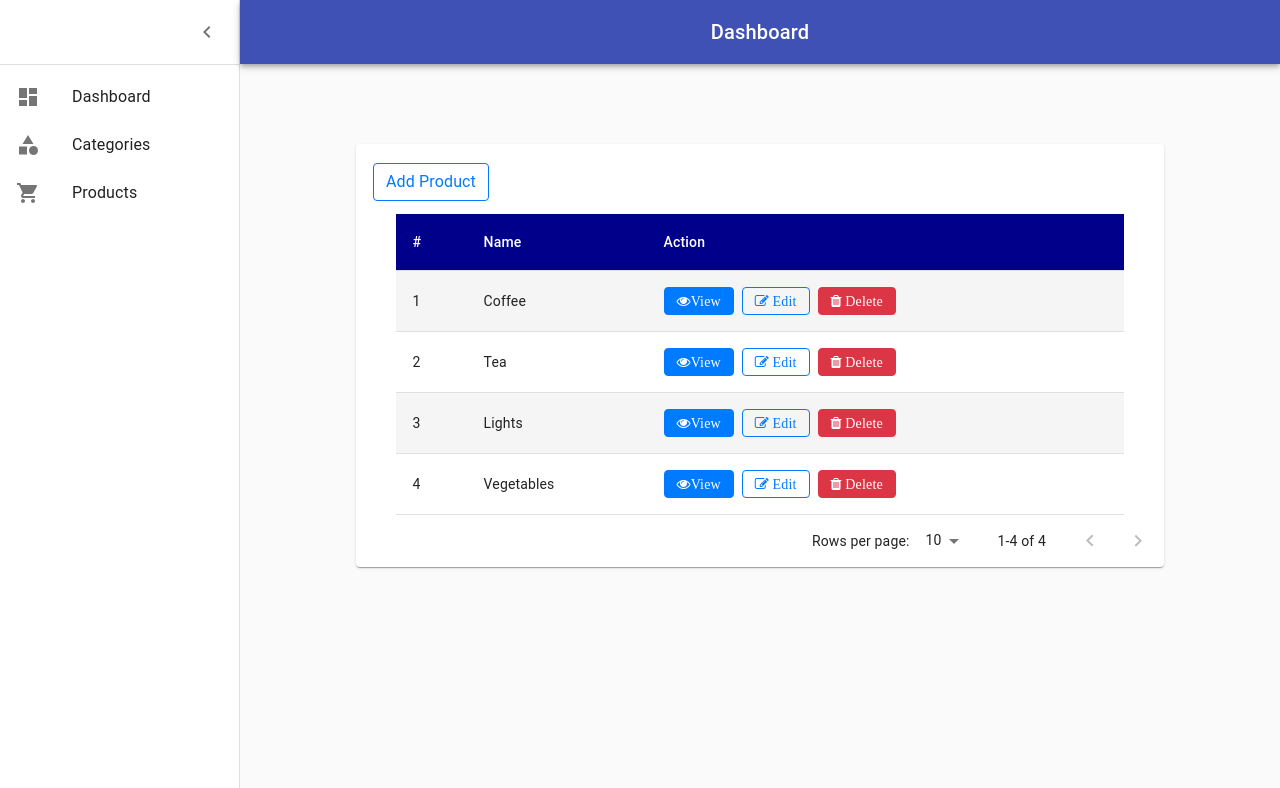
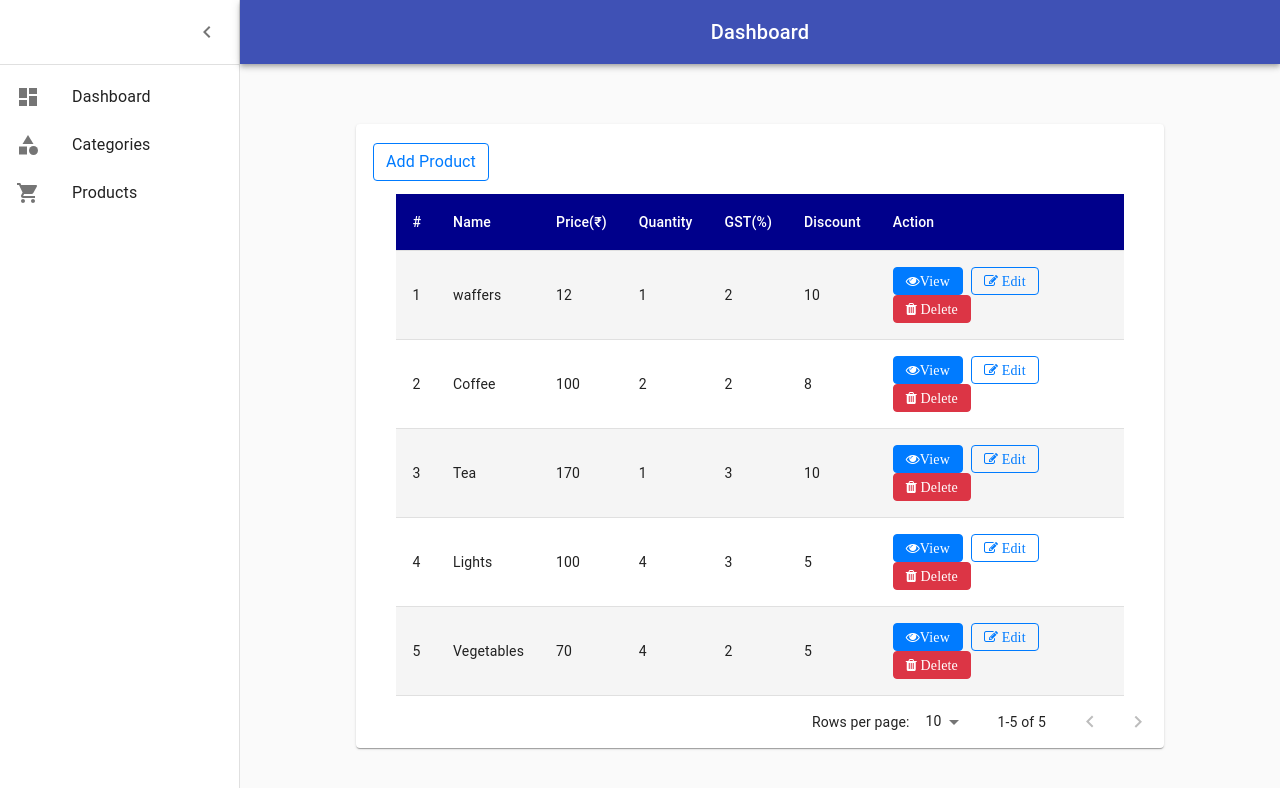
Before and after one commit to Hardi-Shah/React-POS, a React (Create React App) app: page /Product in a window 1280 px wide. Shown: the top 788 px of the page. Built offline with nearby package versions, Linux system fonts and the light colour scheme; data requests are answered from the project's data file.

Commit message:
Initial Commit

```diff
--- a/db.json
+++ b/db.json
@@ -20,19 +20,44 @@
   "products": [
     {
       "id": 1,
-      "name": "Vegetables"
+      "name": "Vegetables",
+      "price": "70",
+      "quantity": "4",
+      "gst": "2",
+      "discount": "5"
     },
     {
       "id": 2,
-      "name": "Lights"
+      "name": "Lights",
+      "price": "100",
+      "quantity": "4",
+      "gst": "3",
+      "discount": "5"
     },
     {
       "name": "Tea",
-      "id": 3
+      "id": 3,
+      "price": "170",
+      "quantity": "1",
+      "gst": "3",
+      "discount": "10"
     },
     {
       "name": "Coffee",
-      "id": 4
+      "id": 4,
+      "price": "100",
+      "quantity": "2",
+      "gst": "2",
+      "discount": "8"
+    },
+    {
+      "name": "waffers",
+      "price": "12",
+      "quantity": "1",
+      "selectOption": "clothing",
+      "gst": "2",
+      "discount": "10",
+      "id": 6
     }
   ]
 }
--- a/src/App.css
+++ b/src/App.css
@@ -51,7 +51,7 @@ select {
   background-image: none;
   border: 1px solid #ccc;
   border-radius: 4px;
-    margin-bottom: 20px;
+   margin-bottom: 20px;
 }
 
 .form-control {
--- a/src/components/Products/Pages/ProductList.js
+++ b/src/components/Products/Pages/ProductList.js
@@ -12,19 +12,21 @@ import { useHistory } from "react-router-dom";
 import TablePagination from "@material-ui/core/TablePagination";
 import '../../Products/ProductList/Product.css';
 import { Paper } from "@material-ui/core";
-import {toast} from 'react-toastify';
+import { toast } from 'react-toastify';
 import 'react-toastify/dist/ReactToastify.css';
+
 toast.configure()
+
 const useStyles = makeStyles((theme) => ({
     table: {
         width: '90%',
         margin: 'auto',
         marginTop: 50
     },
-    paper:{
-        marginTop:80,
-        width:'80%',
-        margin:'auto'
+    paper: {
+        marginTop: 80,
+        width: '80%',
+        margin: 'auto'
     },
     head: {
         backgroundColor: 'darkblue'
@@ -54,8 +56,11 @@ export default function ProductList() {
 
     };
     const deleteProduct = async id => {
-        toast('Are you sure you want to delete this?')
+        if (window.confirm("Do you want to continue ?")) {
             await deleteProductServiceById(id)
+            toast.success('Deleted successfully!')
+            history.push("/Product");
+        }
         history.push("/Product");
     }
     const [page, setPage] = React.useState(0);
@@ -78,6 +83,10 @@ export default function ProductList() {
                         <TableRow className={classes.head}>
                             <TableCell className={classes.headcolor}>#</TableCell>
                             <TableCell className={classes.headcolor}>Name</TableCell>
+                            <TableCell className={classes.headcolor}>Price(₹)</TableCell>
+                            <TableCell className={classes.headcolor}>Quantity</TableCell>
+                            <TableCell className={classes.headcolor}>GST(%)</TableCell>
+                            <TableCell className={classes.headcolor}>Discount</TableCell>
                             <TableCell className={classes.headcolor}>Action</TableCell>
                         </TableRow>
                     </TableHead>
@@ -89,7 +98,11 @@ export default function ProductList() {
                                     <TableCell component="th" scope="row">
                                         {index + 1}
                                     </TableCell>
-                                <TableCell >{product.name}</TableCell>
+                                    <TableCell>{product.name}</TableCell>
+                                    <TableCell>{product.price}</TableCell>
+                                    <TableCell>{product.quantity}</TableCell>
+                                    <TableCell>{product.gst}</TableCell>
+                                    <TableCell>{product.discount}</TableCell>
                                     <TableCell>
                                         <Link className="btn fa fa-eye btn-primary mr-2" to={`/products/${product.id}`}>View</Link>
                                         <Link className="btn fa fa-edit btn-outline-primary mr-2" to={`/products/edit/${product.id}`}> Edit</Link>
--- a/src/components/Products/ProductList/AddProduct.js
+++ b/src/components/Products/ProductList/AddProduct.js
@@ -9,10 +9,27 @@ import TextError from "./TextError";
 const AddProduct = () => {
     let history = useHistory();
     const initialValues = {
-        name: ""
+        name: "",
+        price: "",
+        quantity: "",
+        selectOption: '',
+        gst: "",
+        discount: ""
     };
     const validationSchema = Yup.object({
-        name: Yup.string().required('ProductName is Reuired')
+        name: Yup.string().required('ProductName is Reuired'),
+        price: Yup.number().typeError("That doesn't look like a  number")
+            .positive("A price number can't start with a minus").required('Price is Reuired'),
+        quantity: Yup.number().typeError("That doesn't look like a  number")
+            .positive("A price  can't start with a minus")
+            .integer("A price  can't include a decimal point").required('Quantity is Reuired'),
+        selectOption: Yup.string().required('Select Category is Reuired'),
+        gst: Yup.number().typeError("That doesn't look like a  number")
+            .positive("A GST number can't start with a minus")
+            .integer("A GST number can't include a decimal point").required('GST is Reuired'),
+        discount: Yup.number().typeError("That doesn't look like a  number")
+            .positive("A discount number can't start with a minus")
+            .integer("A discount number can't include a decimal point").required('Discount is Reuired')
     })
     const onSubmit = async values => {
         await addProductService(values)
@@ -34,6 +51,37 @@ const AddProduct = () => {
                                     <Field name="name" type="text" placeholder='Enter Product Name' />
                                     <ErrorMessage name="name" component={TextError} />
                                 </div>
+                                <div >
+                                    <label>Price </label>
+                                    <Field name="price" type="text" placeholder=' Price' />
+                                    <ErrorMessage name="price" component={TextError} />
+                                </div>
+                                <div >
+                                    <label>Quantity </label>
+                                    <Field name="quantity" type="text" placeholder=' Quantity' />
+                                    <ErrorMessage name="quantity" component={TextError} />
+                                </div>
+                                <div >
+                                    <label>Category Name</label>
+                                    <Field as='select' name='selectOption'>
+                                        <option value=''>Select Category</option>
+                                        <option value='clothing'>Clothing</option>
+                                        <option value='bevrages'>Bevarages</option>
+                                        <option value='food'>Food</option>
+                                        <option value='electronics'>Electronics</option>
+                                    </Field>
+                                    <ErrorMessage name="selectOption" component={TextError} />
+                                </div>
+                                <div >
+                                    <label>GST </label>
+                                    <Field name="gst" type="text" placeholder=' GST' />
+                                    <ErrorMessage name="gst" component={TextError} />
+                                </div>
+                                <div >
+                                    <label>Discount</label>
+                                    <Field name="discount" type="text" placeholder=' Discount' />
+                                    <ErrorMessage name="discount" component={TextError} />
+                                </div>
                                 <button type='submit' disabled={!formik.isValid} className="btn btn-success btn-block">Add Category</button>
                             </Form>
                         )
@@ -41,7 +89,7 @@ const AddProduct = () => {
                 </Formik>
 
             </div>
-        </div>
+        </div >
     )
 };
 export default AddProduct;
--- a/src/components/Products/ProductList/EditProduct.js
+++ b/src/components/Products/ProductList/EditProduct.js
@@ -10,16 +10,38 @@ const EditProduct = () => {
     let history = useHistory();
     const { id } = useParams();
     const [product, setProduct] = useState({
-        name: ""
+        name: "",
+        price: "",
+        quantity: "",
+        selectOption: '',
+        gst: "",
+        discount: ""
     });
     const handleChange = e => {
         setProduct({ ...product, [e.target.name]: e.target.value })
     };
     const initialValues = {
-        name: ""
+        name: "",
+        price: "",
+        quantity: "",
+        selectOption: '',
+        gst: "",
+        discount: ""
     };
     const validationSchema = Yup.object({
-        name: Yup.string().required('ProductName is Reuired')
+        name: Yup.string().required('ProductName is Reuired'),
+        price: Yup.number().typeError("That doesn't look like a  number")
+            .positive("A price number can't start with a minus").required('Price is Reuired'),
+        quantity: Yup.number().typeError("That doesn't look like a  number")
+            .positive("A price  can't start with a minus")
+            .integer("A price  can't include a decimal point").required('Quantity is Reuired'),
+        selectOption: Yup.string().required('Select Category is Reuired'),
+        gst: Yup.number().typeError("That doesn't look like a  number")
+            .positive("A GST number can't start with a minus")
+            .integer("A GST number can't include a decimal point").required('GST is Reuired'),
+        discount: Yup.number().typeError("That doesn't look like a  number")
+            .positive("A discount number can't start with a minus")
+            .integer("A discount number can't include a decimal point").required('Discount is Reuired')
     })
     const onSubmit = async values => {
         await editProductService(id, values)
@@ -37,7 +59,7 @@ const EditProduct = () => {
                 history.push("/ProductNotFound");
             })
     };
-    const { name } = product;
+    const { name,price,quantity,selectOption,gst,discount } = product;
     return (
         <div className="container">
             <div className="w-75 mx-auto shadow p-5 AddStyle" >
@@ -51,8 +73,39 @@ const EditProduct = () => {
                             <Form>
                                 <div >
                                     <label>Product Name</label>
-                                    <Field name="name" type="text" value={name} onChange={handleChange} placeholder='Enter Category Name' />
+                                    <Field name="name" type="text" value={name} onChange={handleChange} placeholder='Enter Product Name' />
                                     <ErrorMessage name="name" component={TextError} />
+                                </div>
+                                <div >
+                                    <label>Price </label>
+                                    <Field name="price" value={price} onChange={handleChange} type="text" placeholder=' Price' />
+                                    <ErrorMessage name="price" component={TextError} />
+                                </div>
+                                <div >
+                                    <label>Quantity </label>
+                                    <Field name="quantity" value={quantity} onChange={handleChange} type="text" placeholder=' Quantity' />
+                                    <ErrorMessage name="quantity" component={TextError} />
+                                </div>
+                                <div >
+                                    <label>Category Name</label>
+                                    <Field as='select' name='selectOption' value={selectOption} onChange={handleChange}>
+                                        <option value=''>Select Category</option>
+                                        <option value='clothing'>Clothing</option>
+                                        <option value='bevrages'>Bevarages</option>
+                                        <option value='food'>Food</option>
+                                        <option value='electronics'>Electronics</option>
+                                    </Field>
+                                    <ErrorMessage name="selectOption" component={TextError} />
+                                </div>
+                                <div >
+                                    <label>GST </label>
+                                    <Field name="gst" value={gst} onChange={handleChange} type="text" placeholder=' GST' />
+                                    <ErrorMessage name="gst" component={TextError} />
+                                </div>
+                                <div >
+                                    <label>Discount</label>
+                                    <Field name="discount" value={discount} onChange={handleChange} type="text" placeholder=' Discount' />
+                                    <ErrorMessage name="discount" component={TextError} />
                                 </div>
                                 <button type='submit' disabled={!formik.isValid} className="btn btn-warning btn-block ">Edit User</button>
                             </Form>
--- a/src/components/Products/ProductList/Product.css
+++ b/src/components/Products/ProductList/Product.css
@@ -9,3 +9,7 @@
     margin-bottom: -44px;
     margin-left: -658px;
 }
+.container{
+    margin-top:-20px;
+    margin-bottom: 20px;
+}
--- a/src/components/Products/ProductList/Product.js
+++ b/src/components/Products/ProductList/Product.js
@@ -5,7 +5,12 @@ import { getProductServiceById } from "../../../Services/ProductService";
 const Product = () => {
     let history = useHistory();
     const [product, setProduct] = useState({
-        name: ""
+        name: "",
+        price: "",
+        quantity: "",
+        selectOption: '',
+        gst: "",
+        discount: ""
     });
     const { id } = useParams();
 
@@ -26,6 +31,10 @@ const Product = () => {
             <hr />
             <ul className="list-group w-50">
                 <li className="list-group-item">ProductName: {product.name}</li>
+                <li className="list-group-item">Price: {product.price}</li>
+                <li className="list-group-item">Quantity: {product.quantity}</li>
+                <li className="list-group-item">GST: {product.gst}</li>
+                <li className="list-group-item">Discount: {product.discount}</li>
             </ul>
         </div>
     );
```
Also changed, not shown: src/components/Categories/Pages/CategoryList.js (+15 -8 lines), 1 other file (tests, documents, lock files or other folders). Lines whose indentation alone changed are shown as unchanged.
